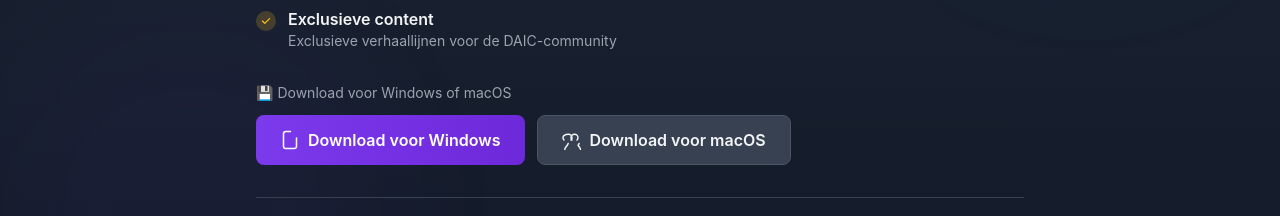
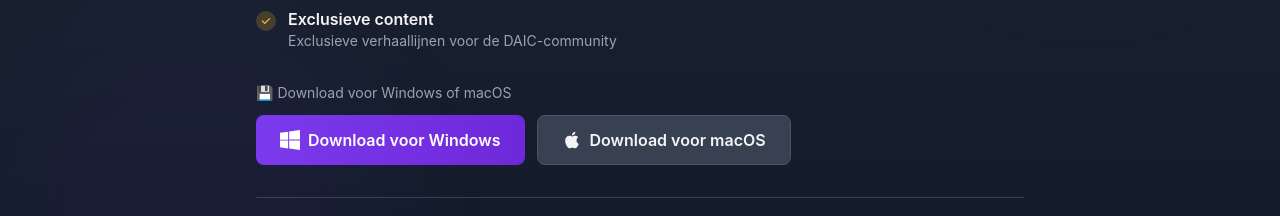
Before and after one commit to GekkeBoyJeff/DAC-april-onepager, a Nuxt app: page / in a window 1280 px wide. Shown: the part 2000-2216 px from the top of the page. Built offline with nearby package versions, Linux system fonts and the light colour scheme.

Commit message:
fixed build and icons

```diff
--- a/components/game/DownloadSection.vue
+++ b/components/game/DownloadSection.vue
@@ -64,8 +64,8 @@
                 rel="noopener noreferrer"
                 class="inline-flex items-center gap-2 px-6 py-3 rounded-lg bg-gradient-to-r from-primary-600 to-primary-700 hover:from-primary-700 hover:to-primary-800 text-white font-semibold transition-all duration-250 hover:shadow-lg hover:shadow-primary-900/50 transform hover:scale-105"
               >
-                <svg class="w-5 h-5" fill="currentColor" viewBox="0 0 20 20">
-                  <path d="M10.5 1.5H5.75A2.25 2.25 0 003.5 3.75v12.5A2.25 2.25 0 005.75 18.5h8.5a2.25 2.25 0 002.25-2.25V8" stroke="currentColor" stroke-width="1.5" stroke-linecap="round" stroke-linejoin="round" fill="none" />
+                <svg class="w-5 h-5" fill="currentColor" viewBox="0 0 24 24">
+                  <path d="M0 3.449L9.75 2.1v9.451H0m10.949-9.602L24 0v11.4H10.949M0 12.6h9.75v9.451L0 20.699M10.949 12.6H24V24l-12.9-1.801" />
                 </svg>
                 Download voor Windows
               </a>
@@ -75,8 +75,8 @@
                 rel="noopener noreferrer"
                 class="inline-flex items-center gap-2 px-6 py-3 rounded-lg bg-dark-700 hover:bg-dark-600 text-dark-100 font-semibold transition-all duration-250 border border-dark-600 hover:border-primary-600/50"
               >
-                <svg class="w-5 h-5" fill="currentColor" viewBox="0 0 20 20">
-                  <path d="M17.05 13.5c-.23.645-.56 1.26-.99 1.83.645.86 1.02 1.32 1.37 1.87.46.695.85 1.4 1 2.11M6.16 13.5c-.23.645-.56 1.26-.99 1.83-.645.86-1.02 1.32-1.37 1.87-.46.695-.85 1.4-1 2.11M15 10c.55-.55 1-1.35 1-2.25 0-1.93-1.57-3.5-3.5-3.5-1.93 0-3.5 1.57-3.5 3.5 0 .9.45 1.7 1 2.25M9 10c.55-.55 1-1.35 1-2.25 0-1.93-1.57-3.5-3.5-3.5C2.57 4.25 1 5.82 1 7.75c0 .9.45 1.7 1 2.25" stroke="currentColor" stroke-width="1.5" stroke-linecap="round" stroke-linejoin="round" fill="none" />
+                <svg class="w-5 h-5" fill="currentColor" viewBox="0 0 24 24">
+                  <path d="M18.71 19.5c-.83 1.24-1.71 2.45-3.05 2.47-1.34.03-1.77-.79-3.29-.79-1.53 0-2 .77-3.27.82-1.31.05-2.3-1.32-3.14-2.53C4.25 17 2.94 12.45 4.7 9.39c.87-1.52 2.43-2.48 4.12-2.51 1.28-.02 2.5.87 3.29.87.78 0 2.26-1.07 3.8-.91.65.03 2.47.26 3.64 1.98-.09.06-2.17 1.28-2.15 3.81.03 3.02 2.65 4.03 2.68 4.04-.03.07-.42 1.44-1.38 2.83M13 3.5c.73-.83 1.94-1.46 2.94-1.5.13 1.17-.34 2.35-1.04 3.19-.69.85-1.83 1.51-2.95 1.42-.15-1.15.41-2.35 1.05-3.11z" />
                 </svg>
                 Download voor macOS
               </a>
```
